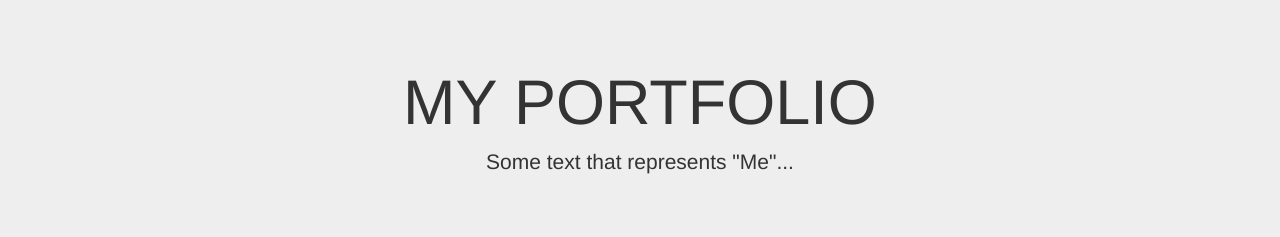
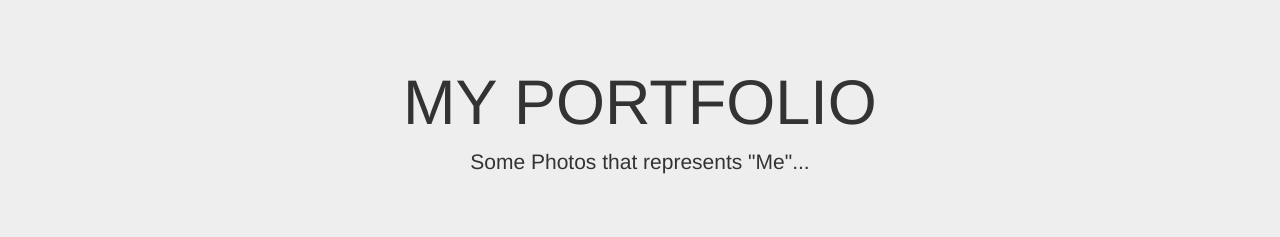
Before and after one commit to iamhasibul/hasibul-islam, a website: page projects.html in a window 1280 px wide. Shown: the top 237 px of the page. Drawn offline with nearby package versions, Linux system fonts and the light colour scheme.

Commit message:
Update projects.html

```diff
--- a/projects.html
+++ b/projects.html
@@ -26,7 +26,7 @@
 <div class="jumbotron">
   <div class="container text-center">
     <h1>MY PORTFOLIO</h1>
-    <p>Some text that represents "Me"...</p>
+    <p>Some Photos that represents "Me"...</p>
   </div>
 </div>
 
```
